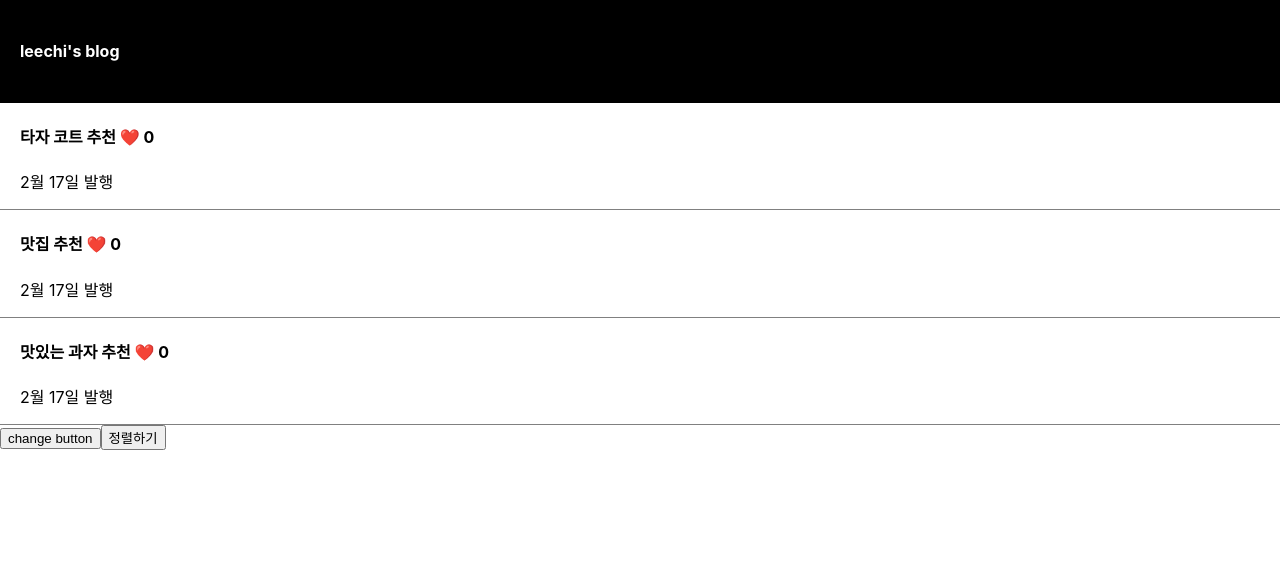
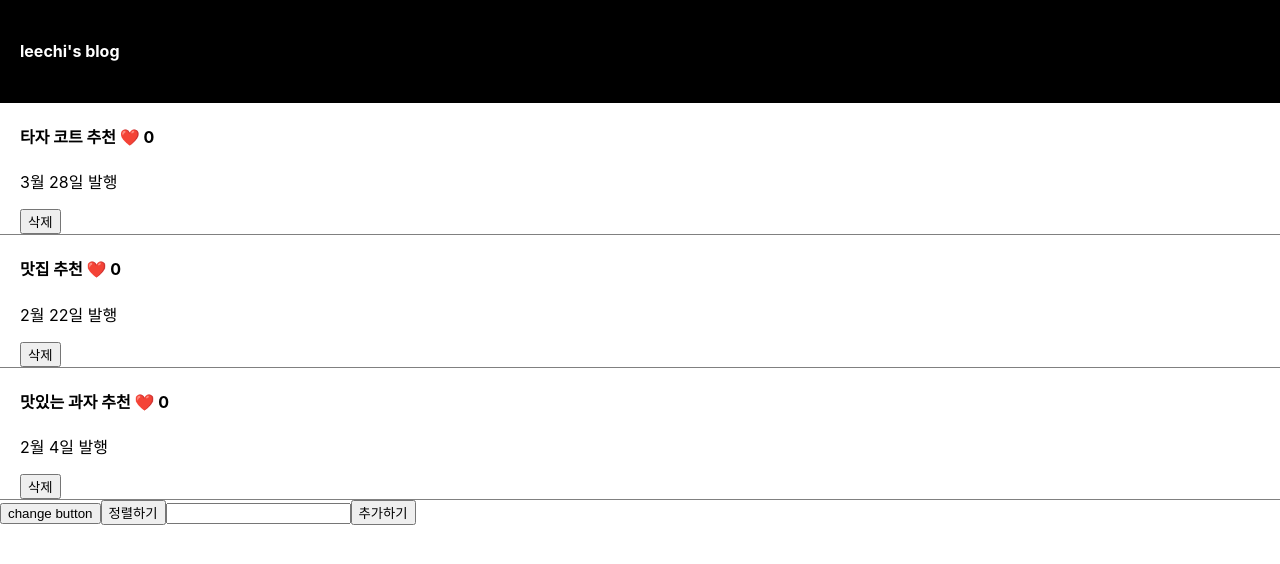
Before and after one commit to leechi/LearnReact, a React (Create React App) app in the folder part1/: page / in a window 1280 px wide. Shown: the top 564 px of the page. Built offline with nearby package versions, Linux system fonts and the light colour scheme.

Commit message:
How to use eventHandler(onChange)

```diff
--- a/part1/src/App.js
+++ b/part1/src/App.js
@@ -6,8 +6,10 @@ function App() {
   let post = 'Learn Ract'
   let [title, setTitle] = useState(['타자 코트 추천', '맛집 추천', '맛있는 과자 추천'])
   let [modal, setModal] = useState(false)
-  let [like, setLike] = useState([0, 0, 0])
+  let [like, setLike] = useState([0,0,0])
+  let [day, setDay] = useState(['3월 28일 발행', '2월 22일 발행', '2월 4일 발행'])
   let [change, setChange] = useState(0)
+  let [input, setInput] = useState('')
   const updateLike = () => {
     setLike(like +=1)
   }
@@ -20,15 +22,21 @@ function App() {
       {title.map((data, i) => {
         return (
           <div key={i} className="list" >
-            <h4 onClick={() => {
+            <h4 onClick={(e) => {
               setModal(true)
               setChange(i)
-            }}>{data} <span onClick={() => {
+            }}>{data} <span onClick={(e) => {
+                e.stopPropagation();
               let copy = [...like]
               copy[i] = copy[i] + 1
               setLike(copy)
             }}>❤️</span> {like[i]}</h4>
-        <p>2월 17일 발행</p>
+            <p>{day[i]}</p>
+            <button onClick={(e) => {
+              let copy = [...title]
+              copy.splice(i,1)
+              setTitle(copy)
+            }}>삭제</button>
       </div>
         )
       })}
@@ -47,6 +55,23 @@ function App() {
         setTitle(copy)
       }
       }>정렬하기</button>
+      <input type="text" required onChange={(e) => { setInput(e.target.value); }} />
+
+      <button onClick={(e) => {
+        if (input.trim() !== '') {
+          let copy = [...title]
+          copy.unshift(input)
+          setTitle(copy)
+          let copy1 = [...like]
+          copy1.unshift(0)
+          setLike(copy1)
+          // let copy2 = [...day]
+          day.unshift('2월22일')
+          setDay(day)
+        }
+
+      }}>추가하기</button>
+
       {modal === true ?
         <Modal change={change}  setTitle={setTitle} title={title} />
       :
```
